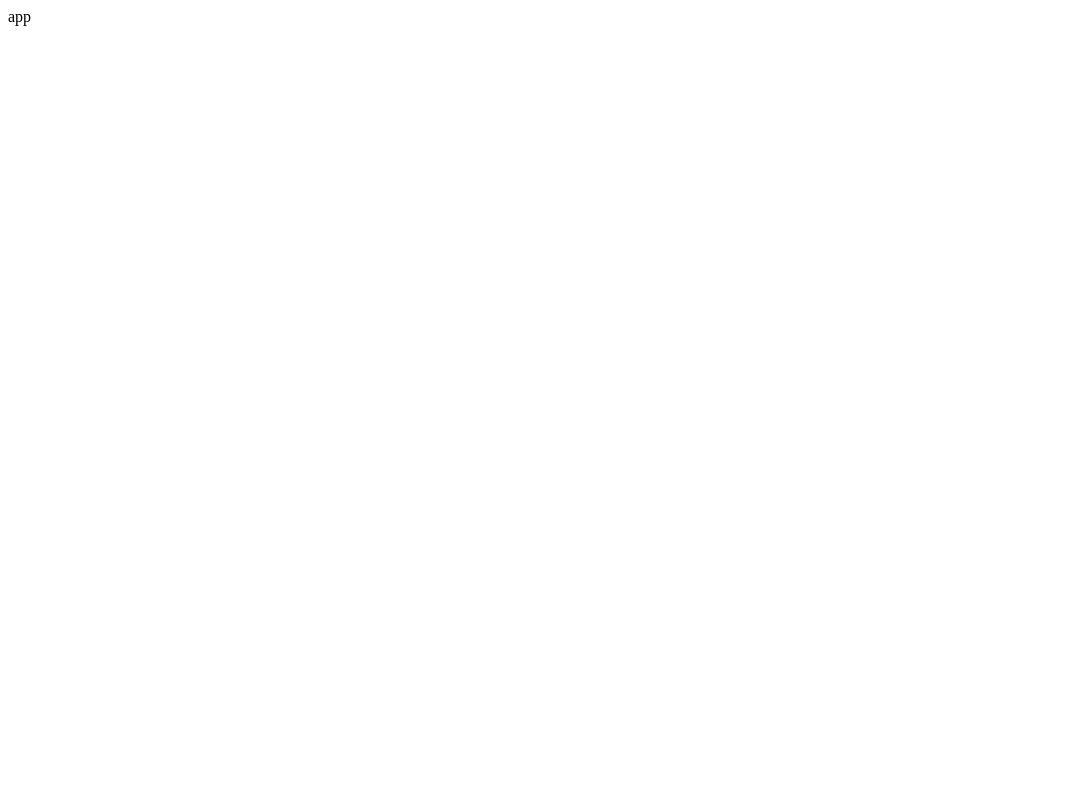
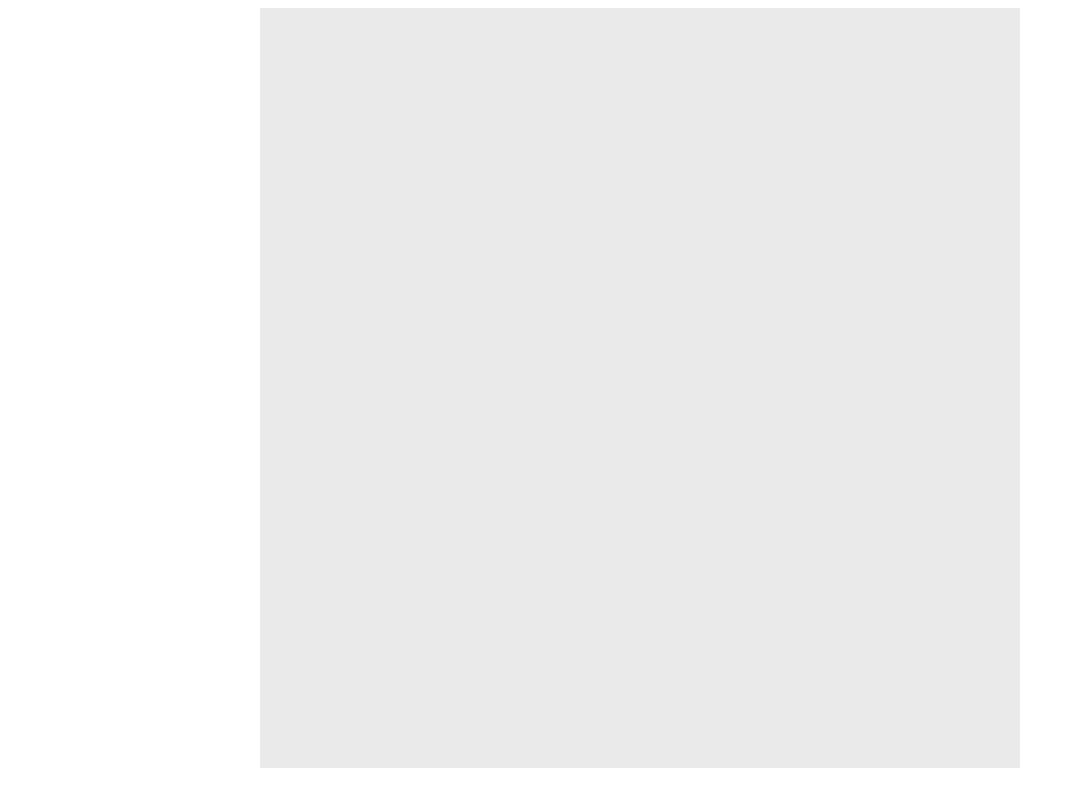
Before and after one commit to Kuba429/sudoku, a React (Vite) app: page / in a window 1280 px wide. Shown: the whole page, without its empty margins (0-1075 px from the left). Built offline with nearby package versions, Linux system fonts and the light colour scheme.

Commit message:
setup board

```diff
--- a/src/App.tsx
+++ b/src/App.tsx
@@ -1,5 +1,11 @@
+import { Board } from "./components/Board";
+
 function App() {
-	return <div className="App">app</div>;
+	return (
+		<div className="App">
+			<Board />
+		</div>
+	);
 }
 
 export default App;
--- /dev/null
+++ b/src/components/Board.tsx
@@ -0,0 +1,18 @@
+import { useState } from "react";
+import { Cell } from "./Cell";
+
+export function Board() {
+	const [board] = useState(getBoard());
+	return (
+		<div className="board">
+			{board.flat().map((cell, idx) => (
+				<Cell cell={cell} key={"c" + idx} />
+			))}
+		</div>
+	);
+}
+
+function getBoard() {
+	const board = new Array(9).fill(0).map(() => new Array(9).fill(0));
+	return board;
+}
--- /dev/null
+++ b/src/components/Cell.tsx
@@ -0,0 +1,3 @@
+export function Cell({ cell }: { cell: number }) {
+	return <div className="cell">{cell || ""}</div>;
+}
--- a/src/index.scss
+++ b/src/index.scss
@@ -0,0 +1,15 @@
+.board {
+	width: 95vmin;
+	height: 95vmin;
+	background-color: #eaeaea;
+	margin: auto;
+	display: grid;
+	grid-template-rows: repeat(9, 1fr);
+	grid-template-columns: repeat(9, 1fr);
+}
+
+.cell {
+	display: flex;
+	justify-content: center;
+	align-items: center;
+}
```
